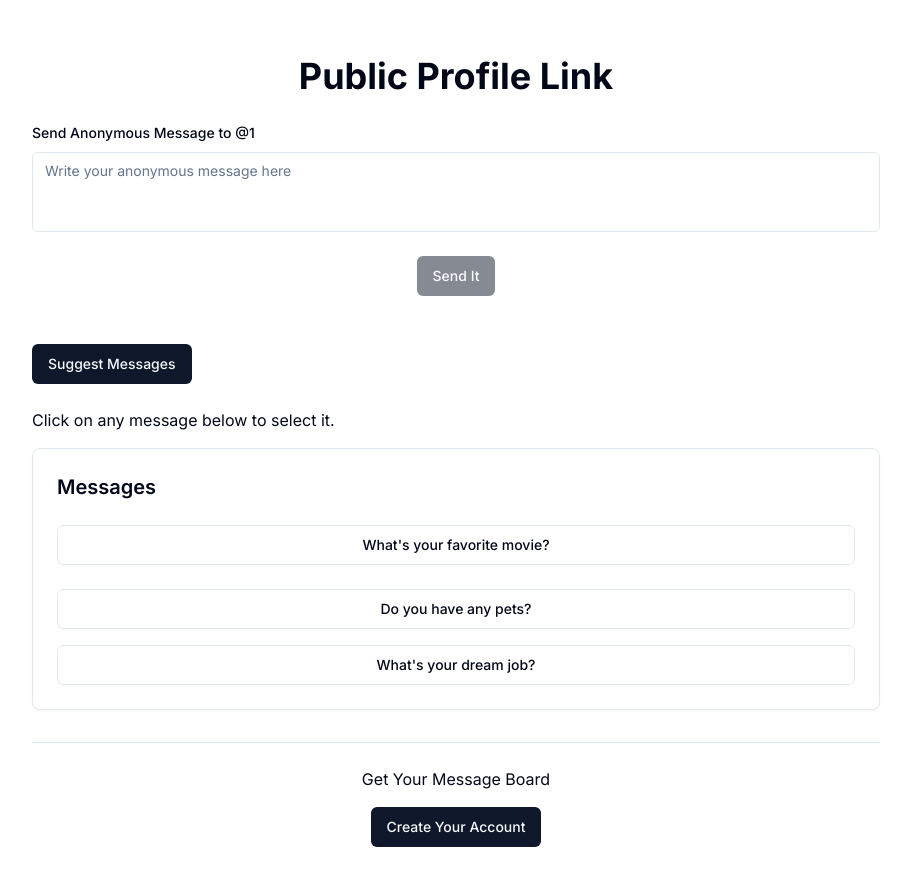
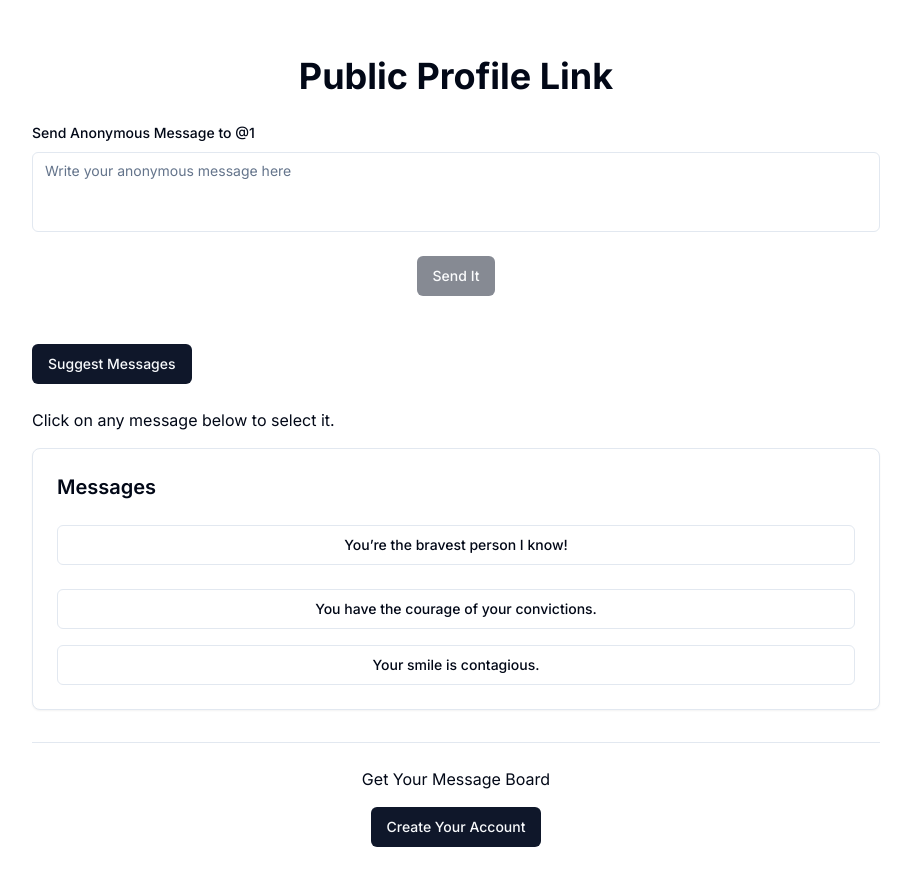
Before and after one commit to sahubrijesh/Secret-Sender, a Next.js app: page /u/1 in a window 1280 px wide. Shown: the top 886 px of the page, without its empty margins (184-1095 px from the left). Built offline with nearby package versions, Linux system fonts and the light colour scheme.

Commit message:
Update initial message string in user page component

```diff
--- a/src/app/u/[username]/page.tsx
+++ b/src/app/u/[username]/page.tsx
@@ -32,7 +32,7 @@ const parseStringMessages = (messageString: string): string[] => {
 };
 
 const initialMessageString =
-  "What's your favorite movie?||Do you have any pets?||What's your dream job?";
+  "You’re the bravest person I know! || You have the courage of your convictions. || Your smile is contagious.";
 
 export default function SendMessage() {
   const params = useParams<{ username: string }>();
```
